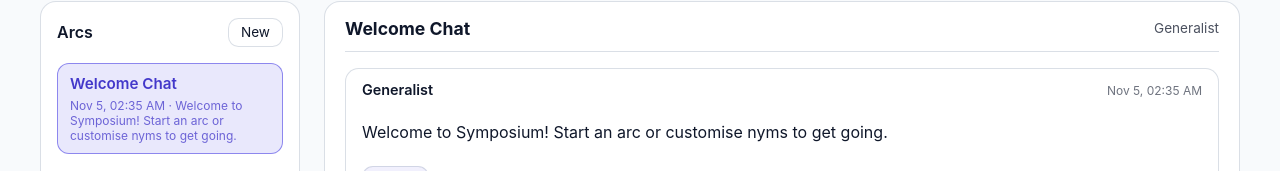
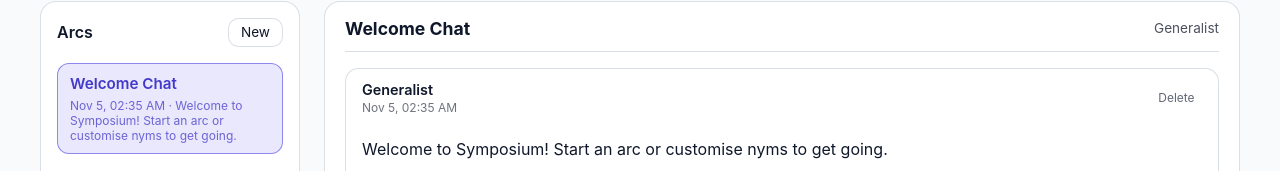
Before and after one commit to odcoda/symposium, a React (Vite) app in the folder web/: page / in a window 1280 px wide. Shown: the part 129-300 px from the top of the page. Built offline with nearby package versions, Linux system fonts and the light colour scheme; no server answers.

Commit message:
fix auth and improve some log formatting

```diff
--- a/web/src/components/ArcScheduler.tsx
+++ b/web/src/components/ArcScheduler.tsx
@@ -32,7 +32,7 @@ const buildPromptMsgs = (arcId: string, msgId: string) => {
 
 const markMsgStreaming = (msgId: string) => {
   const { updateMsg } = useAppStore.getState().actions
-  updateMsg(msgId, { status: 'streaming' })
+  updateMsg(msgId, { status: 'streaming', statusDetails: undefined })
 }
 
 const appendNymMsg = (
@@ -55,7 +55,7 @@ const failRequest = (request: SchedulerRequest, error: string) => {
   const { updateMsg, updateSchedulerRequest: updateQueueItem, deleteSchedulerRequest: removeQueueItem } = useAppStore.getState().actions
   updateMsg(request.msgId, {
     status: 'error',
-    content: `${useAppStore.getState().msgs[request.msgId]?.content ?? ''}\n\n(LLM error: ${error})`,
+    statusDetails: error,
   })
   updateQueueItem(request.id, { status: 'error', error })
   removeQueueItem(request.id)
--- a/web/src/components/ArcsView.module.css
+++ b/web/src/components/ArcsView.module.css
@@ -193,9 +193,15 @@
 
 .msgHeader {
   display: flex;
-  align-items: baseline;
+  align-items: center;
   justify-content: space-between;
   gap: 0.5rem;
+}
+
+.msgHeaderMeta {
+  display: flex;
+  flex-direction: column;
+  gap: 0.15rem;
 }
 
 .msgAuthor {
@@ -215,6 +221,27 @@
   border: 1px solid var(--border-subtle);
   background: var(--surface-highlight);
   align-self: flex-start;
+}
+
+.msgStatusError {
+  font-size: 0.8rem;
+  color: #f87171;
+  margin-top: -0.3rem;
+}
+
+.msgDeleteButton {
+  border: 1px solid transparent;
+  background: transparent;
+  color: var(--text-muted);
+  font-size: 0.75rem;
+  padding: 0.2rem 0.4rem;
+  border-radius: 0.5rem;
+  transition: color 120ms ease, background-color 120ms ease;
+}
+
+.msgDeleteButton:hover {
+  color: var(--accent-strong);
+  background: var(--surface-highlight);
 }
 
 .emptyState {
--- a/web/src/components/ArcsView.tsx
+++ b/web/src/components/ArcsView.tsx
@@ -60,7 +60,7 @@ export const ArcsView = () => {
   const msgs = useAppStore((state) => state.msgs)
   const nyms = useAppStore((state) => state.nyms)
   const activeArcId = useAppStore((state) => state.activeArcId)
-  const { setActiveArc, createArc, createMsg, updateMsg } = useAppStore(
+  const { setActiveArc, createArc, createMsg, updateMsg, deleteMsg } = useAppStore(
     (state) => state.actions,
   )
   const msgsEndRef = useRef<HTMLDivElement | null>(null)
@@ -184,6 +184,7 @@ export const ArcsView = () => {
           updateMsg(placeholderMsgId, {
             content: assembledContent,
             updatedAt: new Date().toISOString(),
+            statusDetails: undefined,
           })
         },
       })
@@ -193,6 +194,7 @@ export const ArcsView = () => {
         content: finalContent.length ? finalContent : '(No response)',
         status: 'complete',
         updatedAt: new Date().toISOString(),
+        statusDetails: undefined,
       })
     } catch (error) {
       const message =
@@ -200,7 +202,7 @@ export const ArcsView = () => {
       setRequestError(message)
       updateMsg(placeholderMsgId, {
         status: 'error',
-        content: message,
+        statusDetails: message,
         updatedAt: new Date().toISOString(),
       })
     } finally {
@@ -260,12 +262,25 @@ export const ArcsView = () => {
                 {activeMsgs.map((msg) => (
                   <article key={msg.id} className={styles.msgCard}>
                     <header className={styles.msgHeader}>
-                      <span className={styles.msgAuthor}>
-                        {getAuthorName(msg, nyms)}
-                      </span>
-                      <span className={styles.msgTimestamp}>{formatTimestamp(msg.createdAt)}</span>
+                      <div className={styles.msgHeaderMeta}>
+                        <span className={styles.msgAuthor}>
+                          {getAuthorName(msg, nyms)}
+                        </span>
+                        <span className={styles.msgTimestamp}>{formatTimestamp(msg.createdAt)}</span>
+                      </div>
+                      <button
+                        type="button"
+                        className={styles.msgDeleteButton}
+                        onClick={() => deleteMsg(msg.id)}
+                        aria-label="Delete message"
+                      >
+                        Delete
+                      </button>
                     </header>
                     <p>{msg.content}</p>
+                    {msg.status === 'error' && msg.statusDetails ? (
+                      <div className={styles.msgStatusError}>{msg.statusDetails}</div>
+                    ) : null}
                     <span className={styles.msgStatus}>{msg.status}</span>
                   </article>
                 ))}
--- a/web/src/hooks/useOpenRouterClient.ts
+++ b/web/src/hooks/useOpenRouterClient.ts
@@ -22,9 +22,11 @@ export const useOpenRouterClient = (): OpenRouterClient | null => {
 
     return createOpenRouterClient({
       getTokens: () => tokensRef.current,
-      onUnauthorized: () => {
-        clearTokens()
-      },
+      // TODO: handle this better
+      // this was causing tons of auto-sign-outs during debugging which was very annoying
+      // onUnauthorized: () => {
+      //   clearTokens()
+      // },
     })
   }, [clearTokens, tokens])
 }
--- a/web/src/lib/openrouter/auth.ts
+++ b/web/src/lib/openrouter/auth.ts
@@ -14,25 +14,13 @@ const ensureCredentials = () => {
   }
 }
 
-const parseScopes = (input?: string) =>
-  input
-    ?.split(/\s+/u)
-    .map((scope) => scope.trim())
-    .filter(Boolean) ?? []
-
-const mapTokenResponse = (response: OpenRouterTokenResponse): OpenRouterTokens => {
-  const expiresInMs = response.expires_in * 1000
-  const safetyBuffer = 60 * 1000
-  return {
-    accessToken: response.access_token,
-    refreshToken: response.refresh_token ?? null,
-    tokenType: response.token_type ?? 'Bearer',
-    scopes: parseScopes(response.scope).length
-      ? parseScopes(response.scope)
-      : openRouterEnv.scopes,
-    expiresAt: Date.now() + Math.max(expiresInMs - safetyBuffer, safetyBuffer),
-  }
-}
+const mapTokenResponse = (response: { key: string }): OpenRouterTokens => ({
+  accessToken: response.key,
+  refreshToken: null,
+  tokenType: 'Bearer',
+  scopes: [],
+  expiresAt: Number.POSITIVE_INFINITY,
+})
 
 export const createAuthorizationUrl = async (options?: {
   scopes?: string[]
--- a/web/src/lib/openrouter/executor.ts
+++ b/web/src/lib/openrouter/executor.ts
@@ -30,6 +30,7 @@ export const executeChatCompletion = async ({
   onContentChunk,
 }: ExecuteChatCompletionParams): Promise<ExecuteChatCompletionResult> => {
   if (!client) {
+    // TODO: raise an obvious error here
     await sleep(800)
     const fallback = `(${request.model}) Stubbed response for development.`
     onContentChunk?.(fallback)
```
Also changed, not shown: 2 other files (tests, documents, lock files or other folders).
